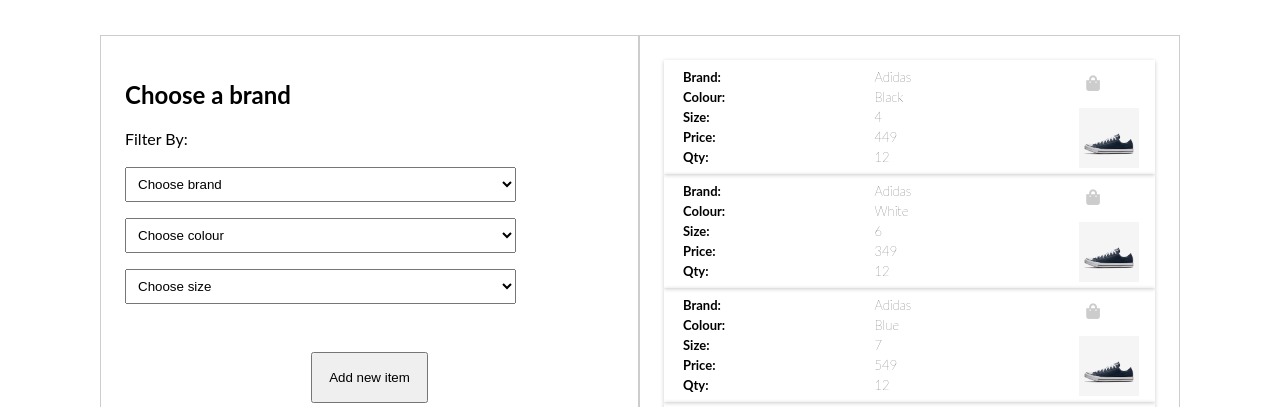
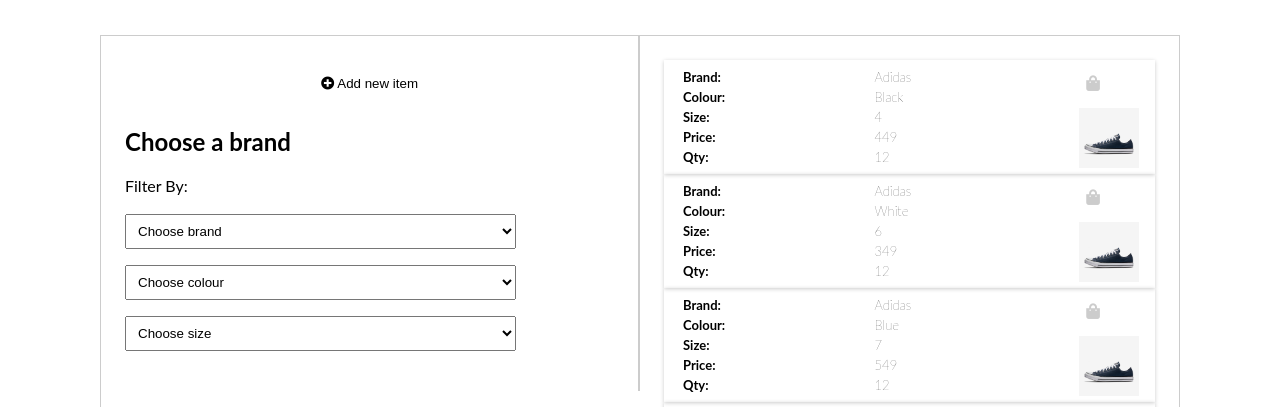
Before and after one commit to Deelowtrayne/shoe-catalogue, a plain HTML site: page index.html in a window 1280 px wide. Shown: the part 91-498 px from the top of the page. Drawn offline with nearby package versions, Linux system fonts and the light colour scheme.

Commit message:
Final commit

```diff
--- a/css/styles.css
+++ b/css/styles.css
@@ -95,8 +95,14 @@
 }
 
 .open-add-section {
-  margin-top: 2rem;
   padding: 1rem;
+  background: none;
+  border: none;
+}
+.open-add-section:hover {
+  background: green;
+  color: #fff;
+  font-weight: bold;
 }
 
 .row:first-of-type select {
--- a/index.html
+++ b/index.html
@@ -73,7 +73,9 @@
         </div>
 
         <div class="main clearfix">
+
             <section class="display-area">
+                    <div><button class="open-add-section" onclick="toggleAddNew()"><i class="fas fa-plus-circle"></i> Add new item</button></div>
                 <h2>Choose a brand</h2>
                 Filter By:<br><br>
                 <select name="brand" class="brand-select">
@@ -97,7 +99,6 @@
                     <option value="6">6</option>
                     <option value="7">7</option>
                 </select>
-                <div><button class="open-add-section" onclick="toggleAddNew()">Add new item</button></div>
             </section>
             <section class="display-area list-display">
 
```
